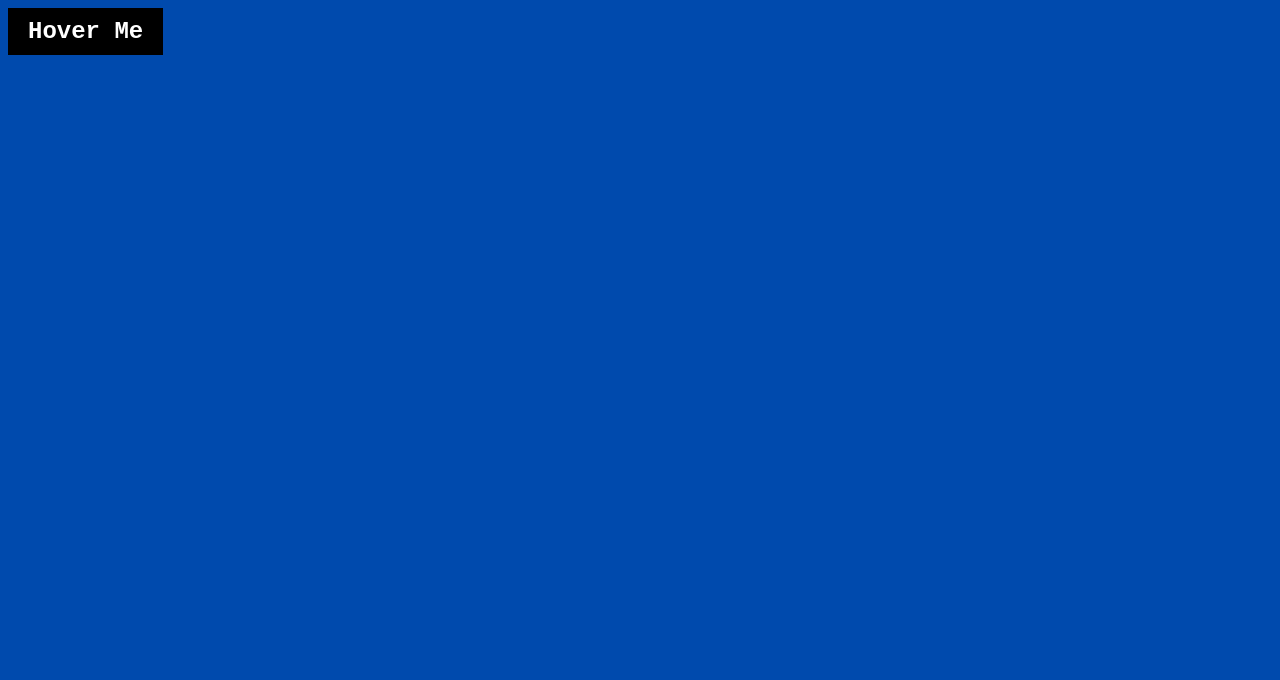
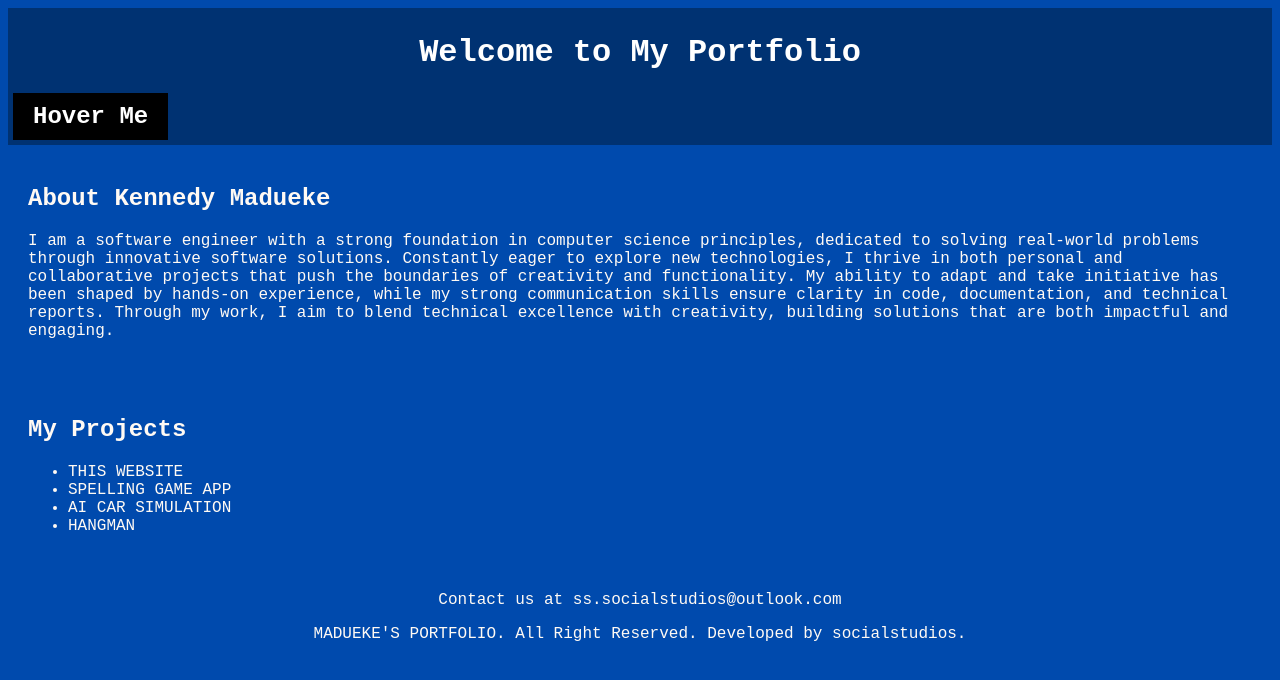
Before and after one commit to uzomadueke/learning-JS, a React (Create React App) app: page / in a window 1280 px wide. Shown: the top 680 px of the page. Built offline with nearby package versions, Linux system fonts and the light colour scheme.

Commit message:
fixed duplicate App declear

```diff
--- a/src/App.js
+++ b/src/App.js
@@ -9,18 +9,17 @@ import MovingElement from "./components/MovingElement";
 import "./styles.css";
 
 import "./App.css";
+<div>
 
+    </div>
 
 function App() {
   return (
-    <div>
-      <MovingElement />
-    </div>
-  )
-  return (
+
     <div>
       <header>
         <h1>Welcome to My Portfolio</h1>
+        <MovingElement />
       </header>
       <section id="about">
         <h2>About Kennedy Madueke</h2>
```
